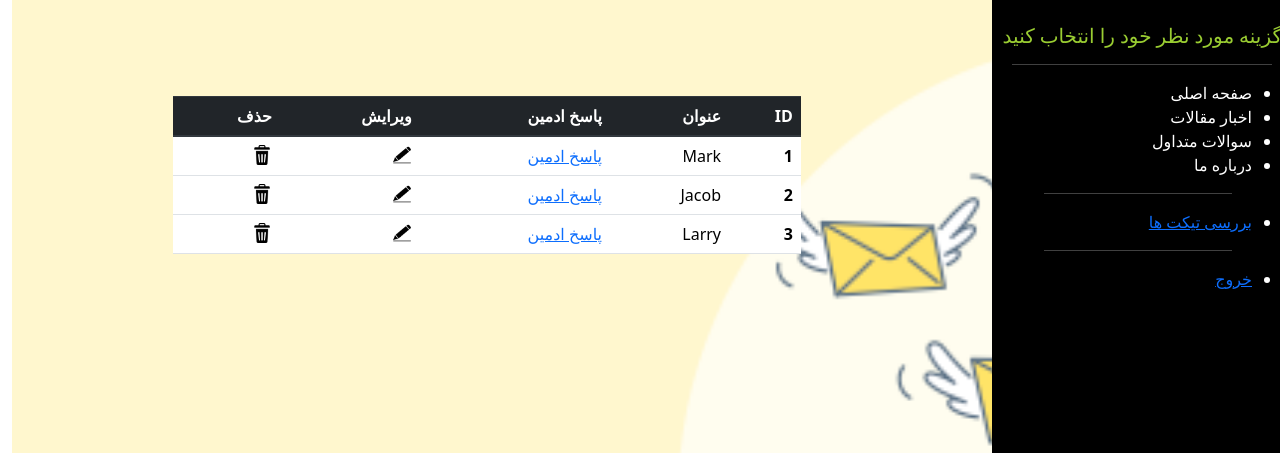
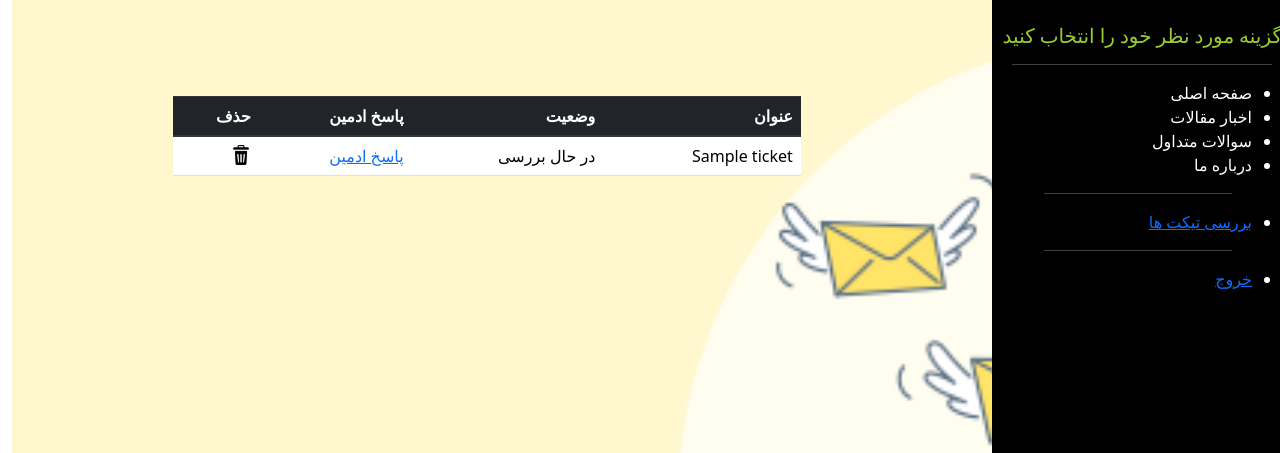
Before and after one commit to Ehsanjr/bahadorticketing, a PHP site: page /manageticket.php in a window 1280 px wide. Shown: the part 100-553 px from the top of the page. Run offline with PHP 8.4, Linux system fonts and the light colour scheme; a user stored in the database is signed in; tables that the repository leaves empty hold one stand-in row (values such as "Sample post"); some libraries are stand-ins or nearby versions.

Commit message:
my commit

```diff
--- a/action_addticket.php
+++ b/action_addticket.php
@@ -24,13 +24,14 @@ if (mysqli_connect_errno())
 $query = "INSERT INTO new_ticket (title,content,user_id) VALUES ('$title','$content','$id_user')";
 if (mysqli_query($link, $query) === true) {
     $last_id = mysqli_insert_id($link);
-    $query2 = "SELECT content,title from new_ticket where id='$last_id'";
+    $query2 = "SELECT content,title,user_id from new_ticket where id='$last_id'";
     $result = mysqli_query($link, $query2);
     $row = mysqli_fetch_array($result);
     if ($row) {
         $content_message = $row['content'];
         $title_message = $row['title'];
-        $query3 = "INSERT INTO message (send_message,id_ticket,title_ticket) VALUES ('$content_message','$last_id','$title_message')";
+        $user_id = $row['user_id'];
+        $query3 = "INSERT INTO message (send_message,id_ticket,title_ticket,user_id) VALUES ('$content_message','$last_id','$title_message','$user_id')";
         if (mysqli_query($link, $query3) === true)
         {
             echo "ایجاد تیکت با موفقیت انجام شد";
--- a/answerticket.php
+++ b/answerticket.php
@@ -4,7 +4,7 @@
         <br /><br /><br />
         <form class="answerticketform">
             <br />
-            <h3 style="margin-right: 10px; color: green; font-family: 'B Titr';">پاسخ خود را بنویسید</h3>
+
 
             <div class="form-group">
                 <label style="color: white; margin-right: 10px;">شرح : </label>
--- a/manageticket.php
+++ b/manageticket.php
@@ -1,4 +1,17 @@
-<?php include('index.php'); ?>
+<?php include('index.php');
+$link = mysqli_connect("localhost", "root", "", "ticket");
+
+if (mysqli_connect_errno())
+    exit("خطاي با شرح زير رخ داده است :" . mysqli_connect_error());
+
+$query = "SELECT * FROM new_ticket";
+
+$result = mysqli_query($link, $query);
+$counter = 0;
+while ($row[$counter] = mysqli_fetch_array($result)) {
+    $counter++;
+}
+ ?>
 
 <div class="col-md-6">
     <br /><br />
@@ -6,35 +19,52 @@
     <table class="table" id="usermanagetable">
         <thead class="thead-dark">
             <tr>
-                <th scope="col">ID</th>
+                <!-- <th scope="col">ID</th> -->
                 <th scope="col">عنوان</th>
+                <th scope="col">وضعیت</th>
                 <th scope="col">پاسخ ادمین</th>
-                <th scope="col">ویرایش</th>
+                <!-- <th scope="col">ویرایش</th> -->
                 <th scope="col">حذف</th>
             </tr>
         </thead>
         <tbody>
-            <tr>
-                <th scope="row">1</th>
-                <td>Mark</td>
-                <td><a href="viewanswer.php">پاسخ ادمین</a></td>
-                <td><a><img src="images/edit.png" style="width: 20px;"></a></td>
-                <td><a><img src="images/garbage.png" style="width: 20px;"></a></td>
-            </tr>
-            <tr>
-                <th scope="row">2</th>
-                <td>Jacob</td>
-                <td><a href="viewanswer.php">پاسخ ادمین</a></td>
-                <td><a><img src="images/edit.png" style="width: 20px;"></a></td>
-                <td><a><img src="images/garbage.png" style="width: 20px;"></a></td>
-            </tr>
-            <tr>
-                <th scope="row">3</th>
-                <td>Larry</td>
-                <td><a href="viewanswer.php">پاسخ ادمین</a></td>
-                <td><a><img src="images/edit.png" style="width: 20px;"></a></td>
-                <td><a><img src="images/garbage.png" style="width: 20px;"></a></td>
-            </tr>
+            <?php
+            for ($i=0;$i<$counter;$i++)
+            {
+
+                $tit=$row[$i]['title'];
+                $query2 = "SELECT sum(status) as sum_status , count(status) as count_status FROM message where title_ticket='$tit'";
+
+                $result2 = mysqli_query($link, $query2);
+
+                $row2 = mysqli_fetch_array($result2);
+                if ($row2)
+                {
+                    $count = $row2['count_status'];
+                    $sum=$row2['sum_status'];
+                    $stat = "";
+                    if ($sum==$count)
+                    {
+                        $stat = "بسته شده است";
+                    }
+                    else
+                    {
+                        $stat = "در حال بررسی";
+                    }
+                }
+
+           echo "<tr>
+                <!-- <th scope=\"row\">1</th> -->
+
+                <td>$tit</td>
+                <td>$stat</td>
+                <td><a href=\"viewanswer.php\">پاسخ ادمین</a></td>
+                <!-- <td><a><img src=\"images/edit.png\" style=\"width: 20px;\"></a></td> -->
+                <td><a><img src=\"images/garbage.png\" style=\"width: 20px;\"></a></td>
+            </tr>";
+
+            }
+            ?>
         </tbody>
     </table>
 
@@ -42,4 +72,5 @@
 </div>
 </div>
 
-<?php include('footer.php'); ?>
+<?php
+mysqli_close($link); ?>
```
Also changed, not shown: adminmanageticket.php (+41 -22 lines), viewanswer.php (+12 -6 lines).
